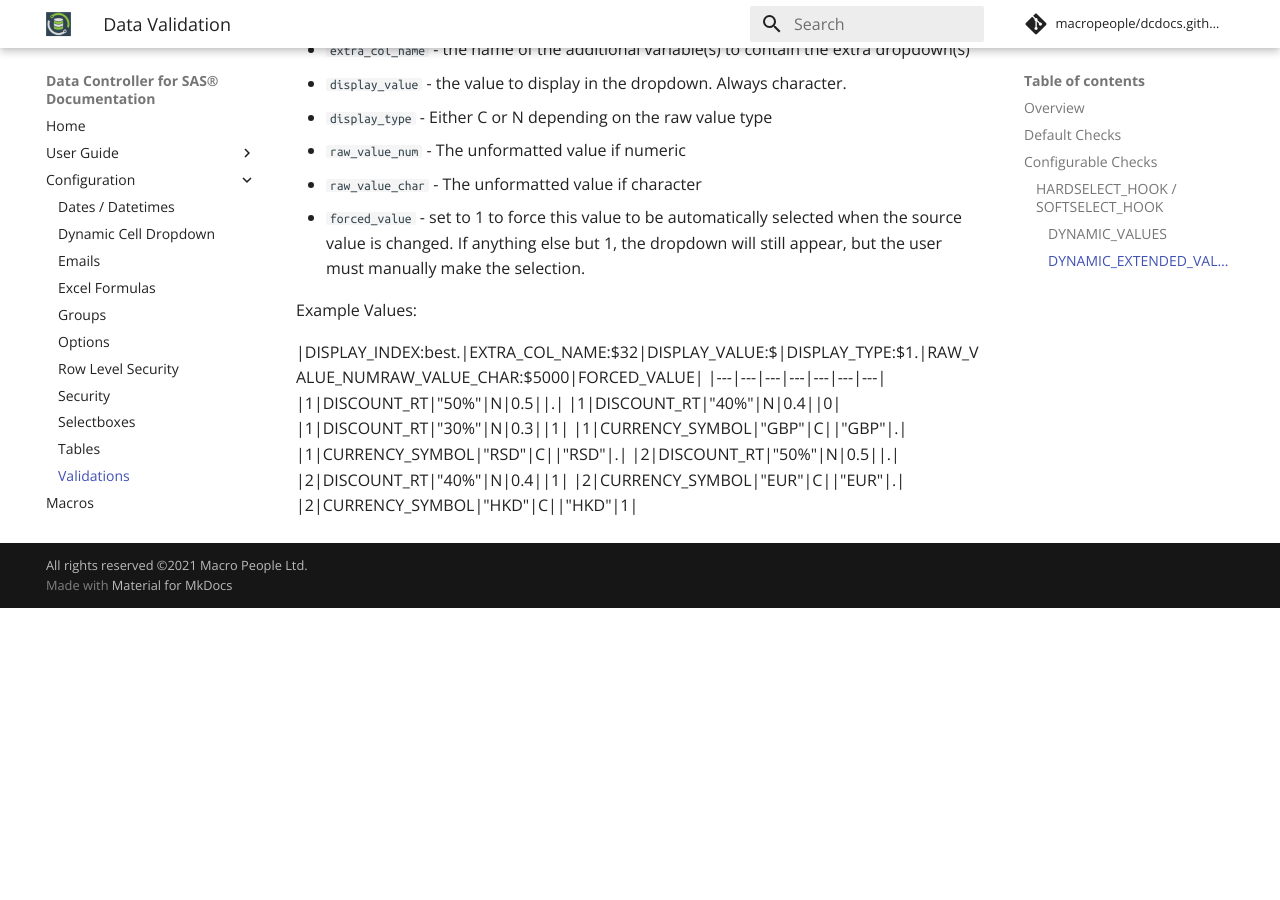
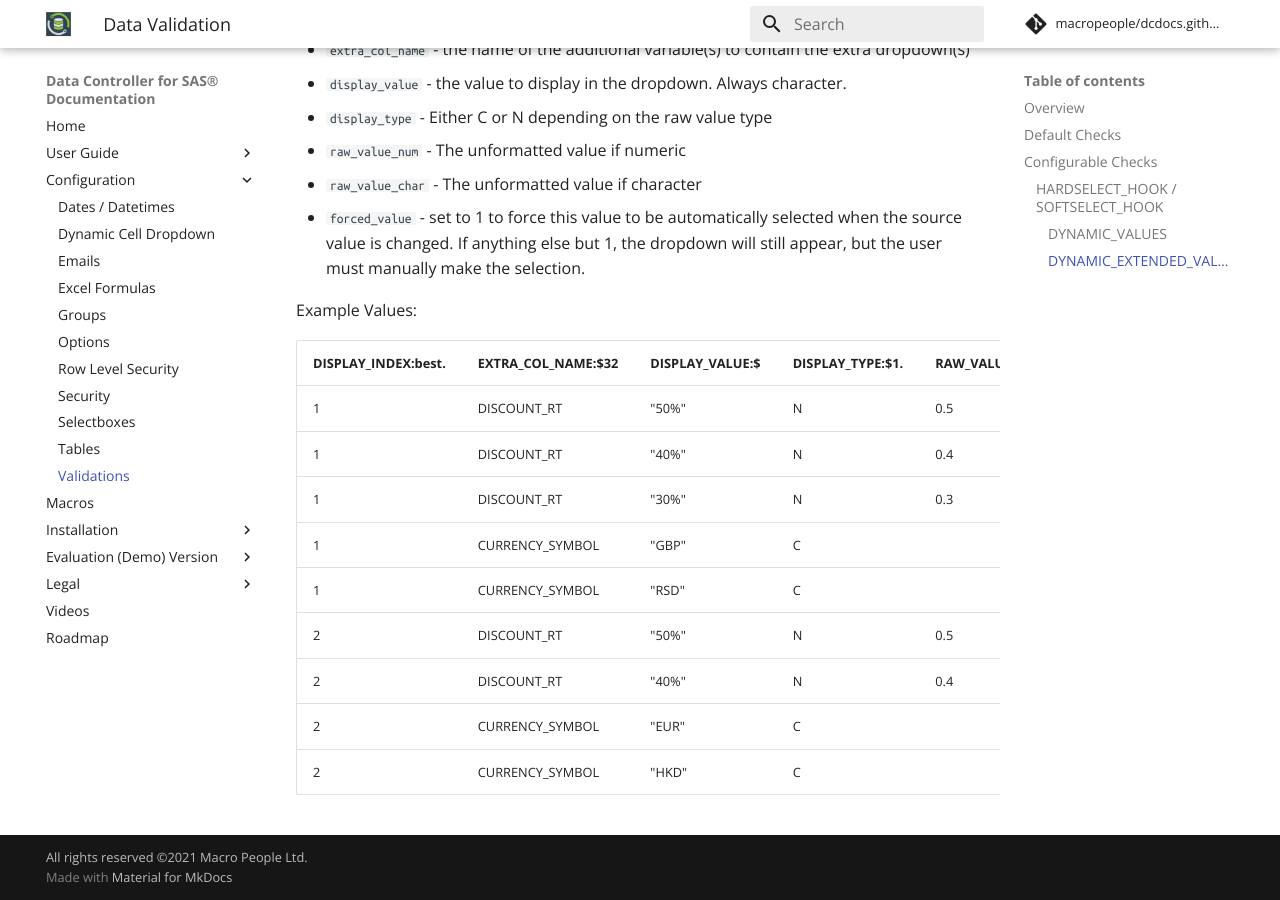
Before and after one commit to datacontroller/docs.datacontroller.io, an MkDocs documentation site: the page built from docs/dcc-validations.md, in a window 1280 px wide and 900 px high, scrolled down 2736 px. Built offline with MkDocs 1.6.1 and Material for MkDocs 9.7.7, drawn with Linux system fonts in a browser that asks for light colours; comment, search, counter and statistics services are not loaded; before the commit the page ends 3344 px from its top, so only the background shows below that.

Commit message:
chore: automated commit

```diff
--- a/docs/dcc-validations.md
+++ b/docs/dcc-validations.md
@@ -85,7 +85,7 @@
 
 Example Values:
 
-|DISPLAY_INDEX:best.|EXTRA_COL_NAME:$32|DISPLAY_VALUE:$|DISPLAY_TYPE:$1.|RAW_VALUE_NUMRAW_VALUE_CHAR:$5000|FORCED_VALUE|
+|DISPLAY_INDEX:best.|EXTRA_COL_NAME:$32|DISPLAY_VALUE:$|DISPLAY_TYPE:$1.|RAW_VALUE_NUM|RAW_VALUE_CHAR:$5000|FORCED_VALUE|
 |---|---|---|---|---|---|---|
 |1|DISCOUNT_RT|"50%"|N|0.5||.|
 |1|DISCOUNT_RT|"40%"|N|0.4||0|
```
